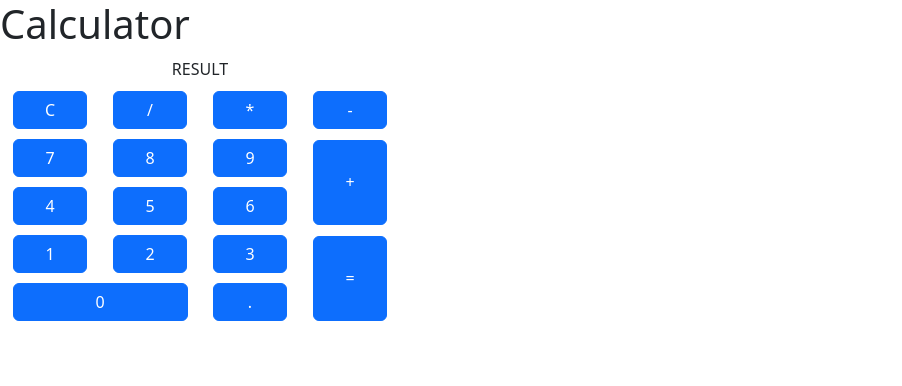
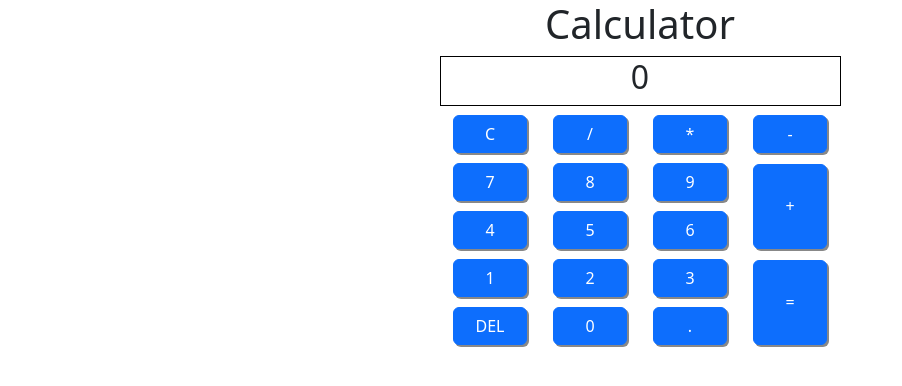
Before and after one commit to Gladys1920/calculator, a React (Vite) app: page / in a window 1280 px wide. Shown: the top 386 px of the page, without its empty margins (0-902 px from the left). Built offline with nearby package versions, Linux system fonts and the light colour scheme.

Commit message:
Sombras y agregado de botton

```diff
--- a/src/App.css
+++ b/src/App.css
@@ -1,7 +1,14 @@
+.app {
+    text-align: center;
+}
+
 td {
    /* border: 1px solid black;*/
     text-align:center;
     width: 100px;
 
+}
 
+button {
+    box-shadow: 2px 2px #888888;
 }
--- a/src/App.jsx
+++ b/src/App.jsx
@@ -2,14 +2,20 @@ import './App.css'
 
 function App() {
   return (
-     <div>
+     <div className='app'>
     <h1>Calculator</h1>
     <h1 />
     <table style={{
-       widh: '400px'
+       widh: '400px',
+       margin: 'auto'
   }}>
     <tr>
-    <td colSpan={4}>RESULT</td>
+    <td colSpan={4} style={{
+      border: '1px solid black',
+      texAlign: 'end'
+    }}>
+     <h2>0</h2>
+    </td>
     </tr>
 
     <tr>
@@ -55,11 +61,18 @@ function App() {
       <td rowSpan={2}><button type='button'
       className='btn btn-primary w-75 mt-2' style={{height:"85px"}}> = </button></td>
     </tr>
+      <tr>
 
-    <tr>
-    <td colSpan={2}><button type='button'
-      className='btn btn-primary mt-2'
-      style={{width:"175px"}}> 0 </button></td>
+    <td>
+      <button
+         type='button'
+         className='btn btn-primary mt-2 w-75'
+         > DEL </button>
+    </td>
+
+    <td ><button type='button'
+      className=  'btn btn-primary  w-75 mt-2'
+      > 0 </button></td>
     <td>
     <button type='button'
     className='btn btn-primary w-75 mt-2'> . </button>
```
